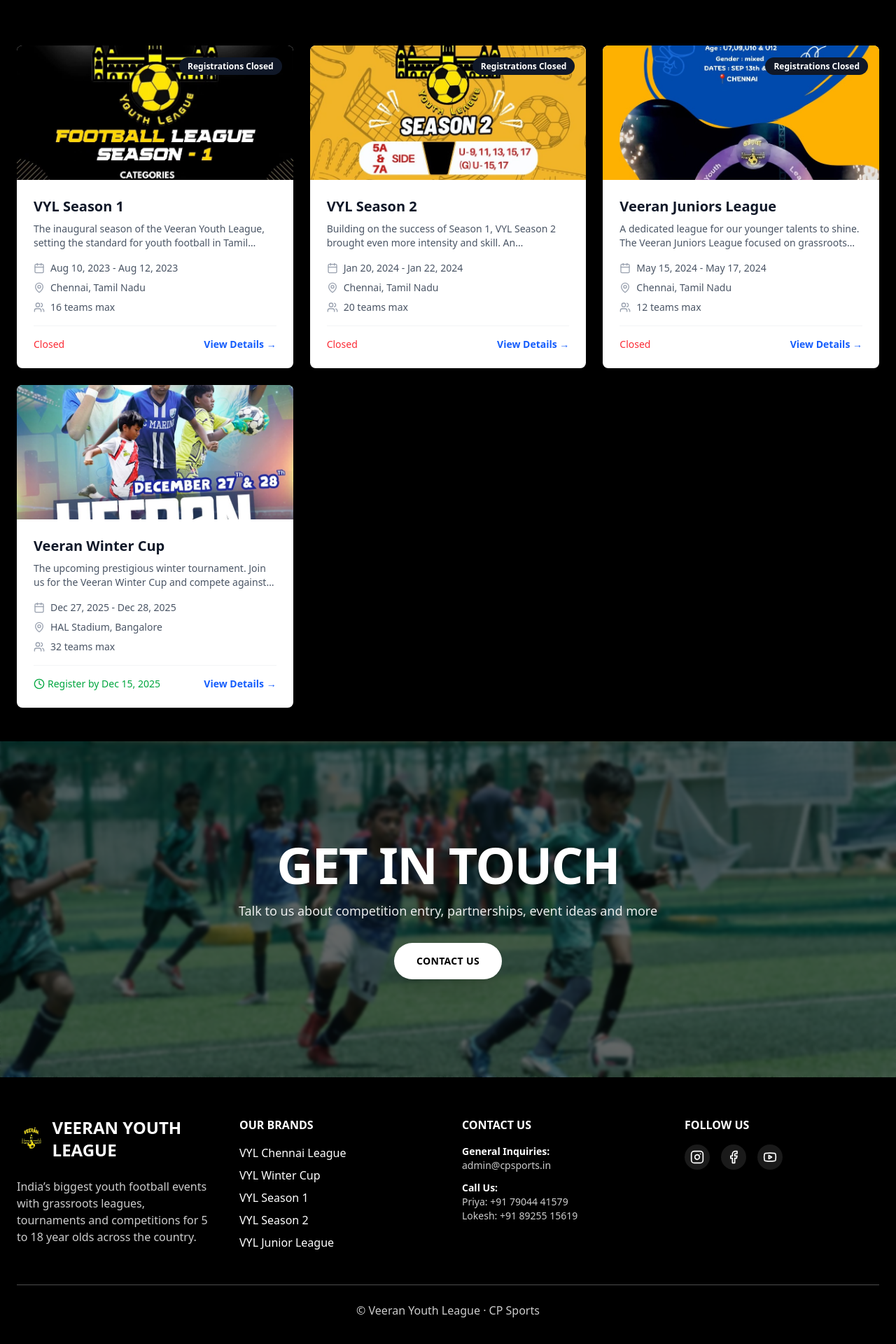
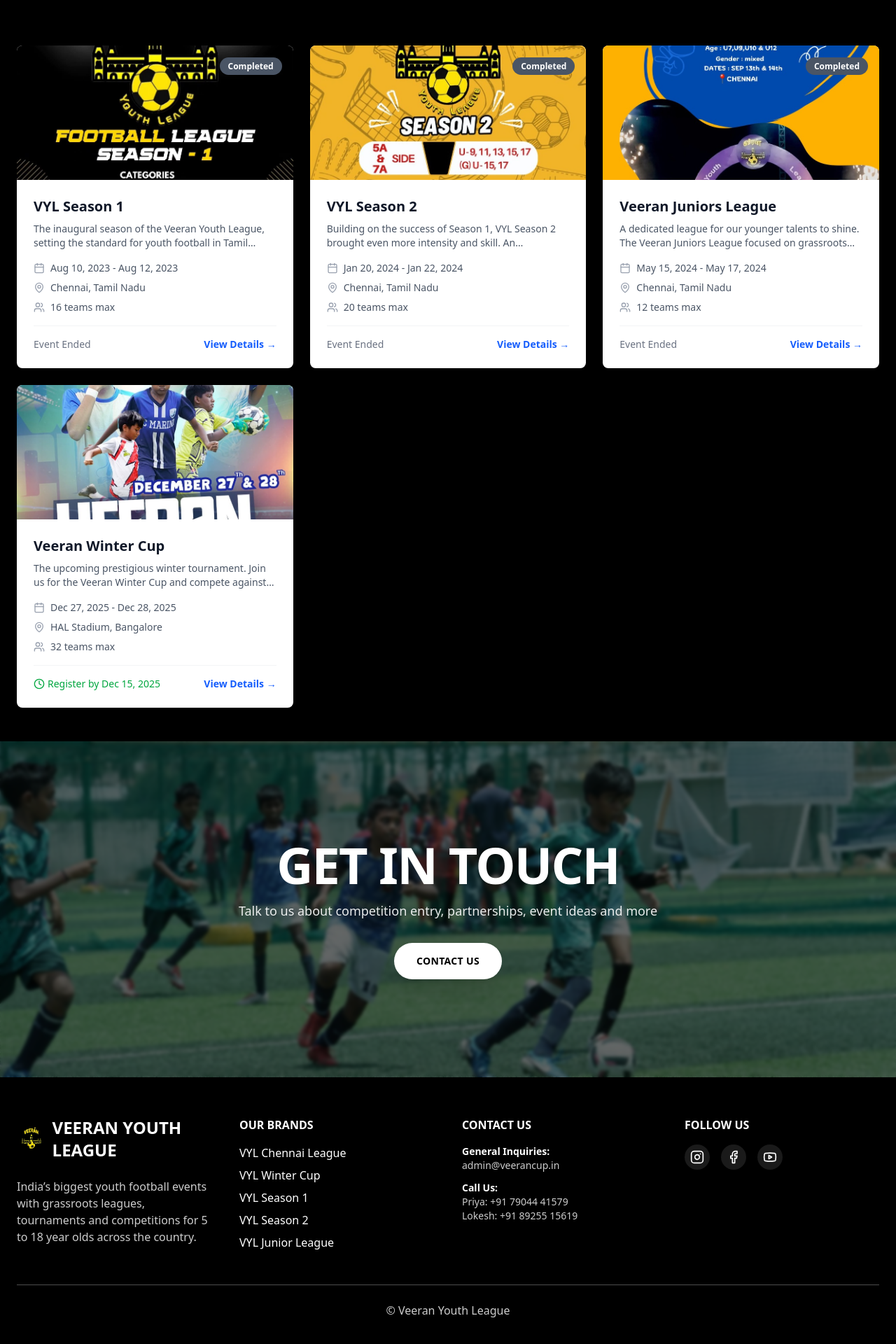
Before and after one commit to rahuldk1105/VYL-Website, a Next.js app: page /tournaments in a window 1280 px wide. Shown: the part 498-2418 px from the top of the page at 70% size. Built offline with nearby package versions, Linux system fonts and the light colour scheme.

Commit message:
feat: Enhance past tournament display and update branding by removing CP Sports references.`

```diff
--- a/src/app/about/page.tsx
+++ b/src/app/about/page.tsx
@@ -64,7 +64,7 @@
               About Veeran Youth League (VYL)
             </h1>
             <p className="text-xl text-gray-200 mb-8">
-              A CP Sports division based in Chennai, leading youth football tournaments across India since 2015.
+              Based in Chennai, leading youth football tournaments across India since 2015.
             </p>
           </div>
         </div>
--- a/src/app/contact/page.tsx
+++ b/src/app/contact/page.tsx
@@ -29,7 +29,7 @@
           <div className="space-y-6">
             <h2 className="font-black uppercase text-2xl">Contact Details</h2>
             <div className="space-y-2 text-white/90">
-              <p>Email: admin@cpsports.in</p>
+              <p>Email: admin@veerancup.in</p>
               <p>Phone: +91 7904441579</p>
               <p>Address: PallavaramChennai, Tamil Nadu, India</p>
             </div>
--- a/src/app/layout.tsx
+++ b/src/app/layout.tsx
@@ -12,8 +12,8 @@
 
 export const metadata: Metadata = {
   title: "Veeran Youth League (VYL) - Chennai",
-  description: "Official site of Veeran Youth League (VYL), a CP Sports division based in Chennai, organizing football tournaments year-round.",
-  keywords: "veeran youth league, vyl, football, chennai, cp sports",
+  description: "Official site of Veeran Youth League (VYL), based in Chennai, organizing football tournaments year-round.",
+  keywords: "veeran youth league, vyl, football, chennai",
 }
 
 export default function RootLayout({
--- a/src/app/page.tsx
+++ b/src/app/page.tsx
@@ -68,7 +68,7 @@
       endDate: '2024-07-03',
       location: 'Chennai, Tamil Nadu',
 
-      tagline: 'July 2024'
+      tagline: 'Completed'
     },
     {
       _id: '2',
@@ -80,7 +80,7 @@
       endDate: '2025-07-03',
       location: 'Chennai, Tamil Nadu',
 
-      tagline: 'July 2025'
+      tagline: 'Completed'
     },
     {
       _id: '3',
@@ -92,7 +92,7 @@
       endDate: '2025-09-03',
       location: 'Chennai, Tamil Nadu',
 
-      tagline: 'September 2025'
+      tagline: 'Completed'
     }
   ]
 
--- a/src/app/privacy/page.tsx
+++ b/src/app/privacy/page.tsx
@@ -158,7 +158,7 @@
                 <p><strong>Phone:</strong> +91 98765 43210</p>
                 <p><strong>Address:</strong></p>
                 <p className="ml-4">
-                  CP Sports (VYL Division)<br />
+                  Veeran Youth League<br />
                   Chennai, Tamil Nadu<br />
                   India
                 </p>
--- a/src/app/terms/page.tsx
+++ b/src/app/terms/page.tsx
@@ -113,7 +113,7 @@
               <h3 className="text-lg font-semibold text-gray-900 mb-3">Content Ownership</h3>
               <p className="text-gray-600 leading-relaxed mb-4">
                 All content on our website and related to our services, including text, graphics, logos, images, and software,
-                is the property of Veeran Youth League (VYL) and CP Sports or our licensors and is protected by intellectual property laws.
+                is the property of Veeran Youth League (VYL) or our licensors and is protected by intellectual property laws.
               </p>
 
               <h3 className="text-lg font-semibold text-gray-900 mb-3">Limited License</h3>
@@ -185,7 +185,7 @@
                 <p><strong>Phone:</strong> +91 98765 43210</p>
                 <p><strong>Address:</strong></p>
                 <p className="ml-4">
-                  CP Sports (VYL Division)<br />
+                  Veeran Youth League<br />
                   Chennai, Tamil Nadu<br />
                   India
                 </p>
--- a/src/app/tournaments/[slug]/page.tsx
+++ b/src/app/tournaments/[slug]/page.tsx
@@ -59,12 +59,14 @@
               {event.description}
             </p>
             <div className="flex flex-wrap gap-4">
+              {new Date(event.endDate) >= new Date() && (
                 <Link
                   href="#register"
                   className="px-8 py-3 bg-gold text-primary-dark font-semibold rounded-lg hover:bg-yellow-400 transition-colors"
                 >
                   Register Now
                 </Link>
+              )}
               <Link
                 href="#details"
                 className="px-8 py-3 border-2 border-white text-white font-semibold rounded-lg hover:bg-white hover:text-primary-dark transition-colors"
@@ -288,7 +290,14 @@
                 </div>
               </div>
 
-              {event.registrationUrl ? (
+              {new Date(event.endDate) < new Date() ? (
+                <button
+                  disabled
+                  className="w-full px-6 py-3 bg-gray-400 text-white font-semibold rounded-lg cursor-not-allowed mb-3"
+                >
+                  Event has ended already
+                </button>
+              ) : event.registrationUrl ? (
                 <a
                   href={event.registrationUrl}
                   target="_blank"
@@ -312,7 +321,7 @@
             <div className="bg-white rounded-lg shadow-lg p-6">
               <h3 className="text-lg font-bold text-gray-900 mb-4">Need Help?</h3>
               <div className="space-y-3 text-sm text-gray-600">
-                <p>📧 admin@cpsports.in</p>
+                <p>📧 admin@veerancup.in</p>
                 <p>📞 +91 7904441579</p>
                 <p>💬 Live Chat Available</p>
               </div>
--- a/src/components/Footer.tsx
+++ b/src/components/Footer.tsx
@@ -38,7 +38,7 @@
             <ul className="space-y-3 text-sm text-white/80">
               <li>
                 <strong className="block text-white">General Inquiries:</strong>
-                <a href="mailto:admin@cpsports.in" className="hover:text-gold block">admin@cpsports.in</a>
+                <a href="mailto:admin@veerancup.in" className="hover:text-gold block">admin@veerancup.in</a>
               </li>
               <li>
                 <strong className="block text-white">Call Us:</strong>
@@ -60,7 +60,7 @@
         </div>
 
         <div className="mt-12 border-t border-white/30 pt-6 text-center">
-          <p className="text-white/80">© Veeran Youth League · CP Sports</p>
+          <p className="text-white/80">© Veeran Youth League</p>
         </div>
       </div>
     </footer>
--- a/src/components/TournamentGrid.tsx
+++ b/src/components/TournamentGrid.tsx
@@ -52,7 +52,7 @@
     <div className="grid grid-cols-1 md:grid-cols-2 lg:grid-cols-3 gap-6">
       {filteredEvents.map((event) => {
         const isRegistrationClosed = new Date() > new Date(event.registrationDeadline)
-        const isEventPassed = new Date() > new Date(event.startDate)
+        const isEventPassed = new Date() > new Date(event.endDate)
 
         return (
           <Link
@@ -69,7 +69,13 @@
                 className="w-full h-full object-cover group-hover:scale-105 transition-transform duration-300"
                 fallback="/window.svg"
               />
-              {isRegistrationClosed && (
+              {isEventPassed ? (
+                <div className="absolute top-4 right-4">
+                  <span className="px-3 py-1 rounded-full text-xs font-semibold bg-gray-600 text-white">
+                    Completed
+                  </span>
+                </div>
+              ) : isRegistrationClosed && (
                 <div className="absolute top-4 right-4">
                   <span className="px-3 py-1 rounded-full text-xs font-semibold bg-gray-900 text-white">
                     Registrations Closed
@@ -109,7 +115,9 @@
               {/* Footer */}
               <div className="flex items-center justify-between pt-4 border-t border-gray-100">
                 <div className="flex items-center text-sm">
-                  {isRegistrationClosed ? (
+                  {isEventPassed ? (
+                    <span className="text-gray-500 font-medium">Event Ended</span>
+                  ) : isRegistrationClosed ? (
                     <span className="text-red-500 font-medium">Closed</span>
                   ) : (
                     <div className="flex items-center text-green-600 font-medium">
--- a/src/lib/mockData.ts
+++ b/src/lib/mockData.ts
@@ -99,7 +99,6 @@
     tagline: 'Two days. Endless energy. Pure football.',
     features: [
       'Championship Trophy',
-      'Cash Prizes',
       'Professional Scouts',
       'Live Streaming on YouTube',
       'Winter Festival Atmosphere'
```
Lines whose indentation alone changed are shown as unchanged.
